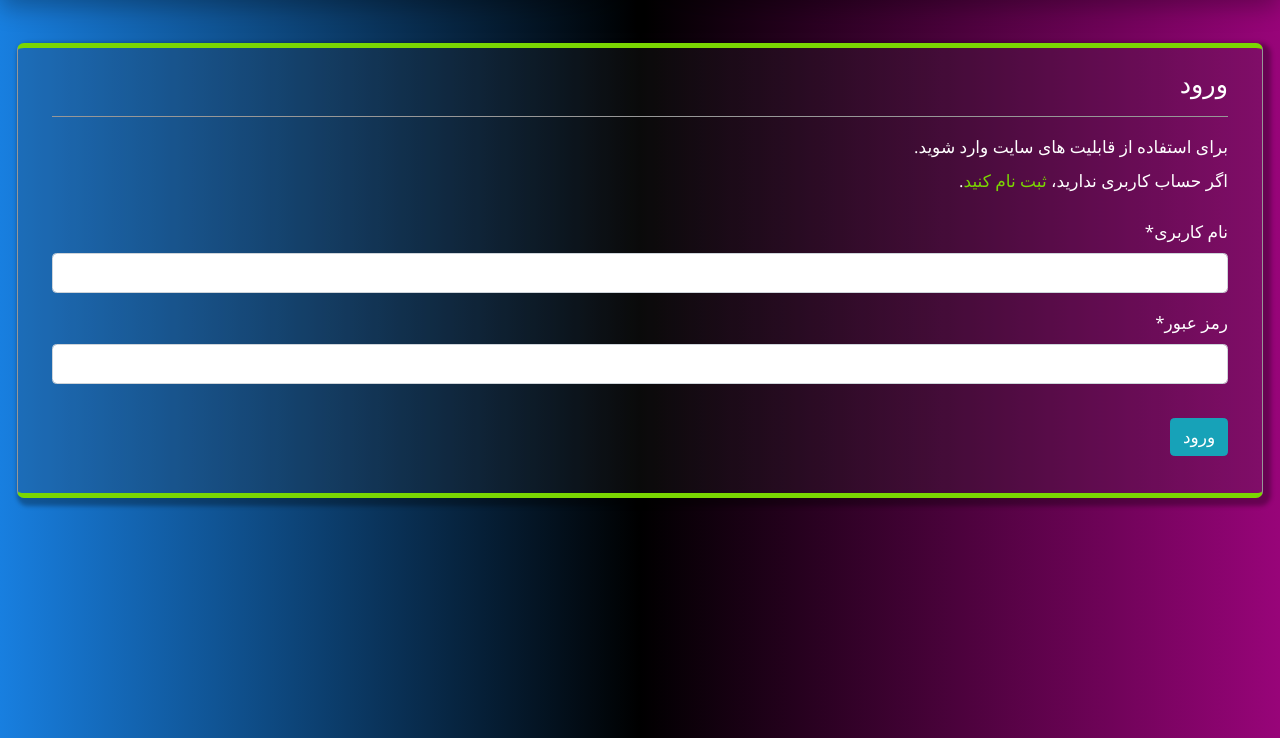
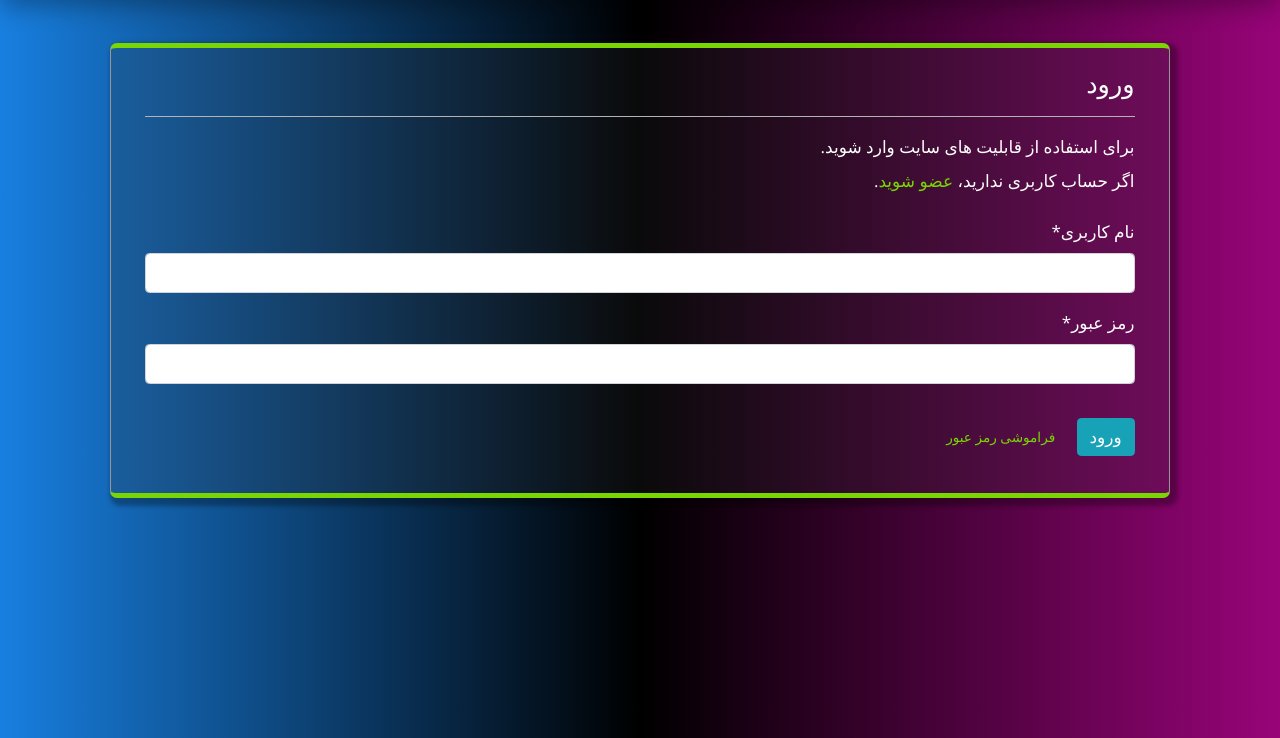
Before and after one commit to ihesamyou/first_website, a Django app: page /login/ in a window 1280 px wide. Shown: the part 56-794 px from the top of the page. Run offline with Django 3.2, Linux system fonts and the light colour scheme; parts of the project's set-up code (start-up, migrations or seed data) failed here and were passed over; some libraries are stand-ins or nearby versions; some web fonts are replaced.

Commit message:
user's app pages styled

```diff
--- a/users/templates/users/login.html
+++ b/users/templates/users/login.html
@@ -1,13 +1,14 @@
 {% extends "blog/base.html" %}
 {% load crispy_forms_tags %}
 {% block content %}
-    <form class="content-section middle-content" method="post">
+    <form class="content-section single-content" method="post">
         {% csrf_token %}
         <h4>ورود</h4>
-        <hr style="border-top: 1px solid var(--border-lines);">
+        <hr>
         <p style="margin-bottom: 0.5rem;">برای استفاده از قابلیت های سایت وارد شوید.</p>
-        <p style="margin-bottom: 0;">اگر حساب کاربری ندارید، <a href="{% url 'register' %}">ثبت نام کنید</a>.</p><br>
+        <p style="margin-bottom: 0;">اگر حساب کاربری ندارید، <a href="{% url 'register' %}">عضو شوید</a>.</p><br>
         {{ form|crispy }}
         <input style="margin: 1rem 0;" class="btn btn-info button" type="submit" value="ورود">
+        <small style="margin-right: 1rem;"><a href="{% url 'password_reset' %}">فراموشی رمز عبور</a></small>
     </form>
 {% endblock %}
--- a/users/templates/users/password_reset.html
+++ b/users/templates/users/password_reset.html
@@ -1,10 +1,10 @@
 {% extends "blog/base.html" %}
 {% load crispy_forms_tags %}
 {% block content %}
-    <form class="content-section middle-content" method="post">
+    <form class="content-section single-content" method="post">
         {% csrf_token %}
         <h4>بازیابی رمز عبور</h4>
-        <hr style="border-top: 1px solid var(--border-lines);">
+        <hr>
         <p style="margin-bottom: 1.5rem;">در صورتی که رمز عبور خود را فراموش کرده‌‌‌‌اید، ایمیل خود را در این قسمت وارد کنید.</p>
         {{ form|crispy }}
         <input style="margin: 1rem 0;" class="btn btn-info button" type="submit" value="بازیابی رمز عبور">
--- a/users/templates/users/password_reset_complete.html
+++ b/users/templates/users/password_reset_complete.html
@@ -1,8 +1,8 @@
 {% extends "blog/base.html" %}
 {% load crispy_forms_tags %}
 {% block content %}
-    <div class="content-section middle-content">
-        <p style="margin-top: 0.5rem;">رمز عبور شما با موفقیت تغییر یافت.</p>
-        <p>اکنون میتوانید با رمز عبور جدید <a href="{% url 'login' %}">وارد شوید</a>.</p>
+    <div class="content-section single-content">
+        <h5 style="margin-top: 0.5rem;">رمز عبور شما با موفقیت تغییر یافت.</h5>
+        <h5>اکنون میتوانید با رمز عبور جدید <a href="{% url 'login' %}">وارد شوید</a>.</h5>
     </div>
 {% endblock %}
--- a/users/templates/users/password_reset_confirm.html
+++ b/users/templates/users/password_reset_confirm.html
@@ -1,10 +1,10 @@
 {% extends "blog/base.html" %}
 {% load crispy_forms_tags %}
 {% block content %}
-    <form class="content-section middle-content" method="post">
+    <form class="content-section single-content" method="post">
         {% csrf_token %}
         <h4>تغییر رمز عبور</h4>
-        <hr style="border-top: 1px solid var(--border-lines);">
+        <hr>
         <p style="margin-bottom: 1.5rem;">یک رمز عبور جدید تعریف کنید.<br>مطمئن شوید که رمز عبور جدید به اندازه کافی قوی است.</p>
         {{ form|crispy }}
         <input style="margin: 1rem 0;" class="btn btn-info button" type="submit" value="تغییر رمز عبور">
--- a/users/templates/users/password_reset_done.html
+++ b/users/templates/users/password_reset_done.html
@@ -1,7 +1,7 @@
 {% extends "blog/base.html" %}
 {% load crispy_forms_tags %}
 {% block content %}
-    <div class="content-section middle-content">
-        <p style="margin-top: 0.5rem;">ایمیل بازیابی رمز عبور برای شما ارسال شد. ایمیل خود را چک و دستورالعمل را دنبال کنید.</p>
+    <div class="content-section single-content">
+        <h5 style="margin-top: 0.5rem;">ایمیل بازیابی رمز عبور برای شما ارسال شد.<br><br> ایمیل خود را چک و دستورالعمل را دنبال کنید.</h5>
     </div>
 {% endblock %}
```
